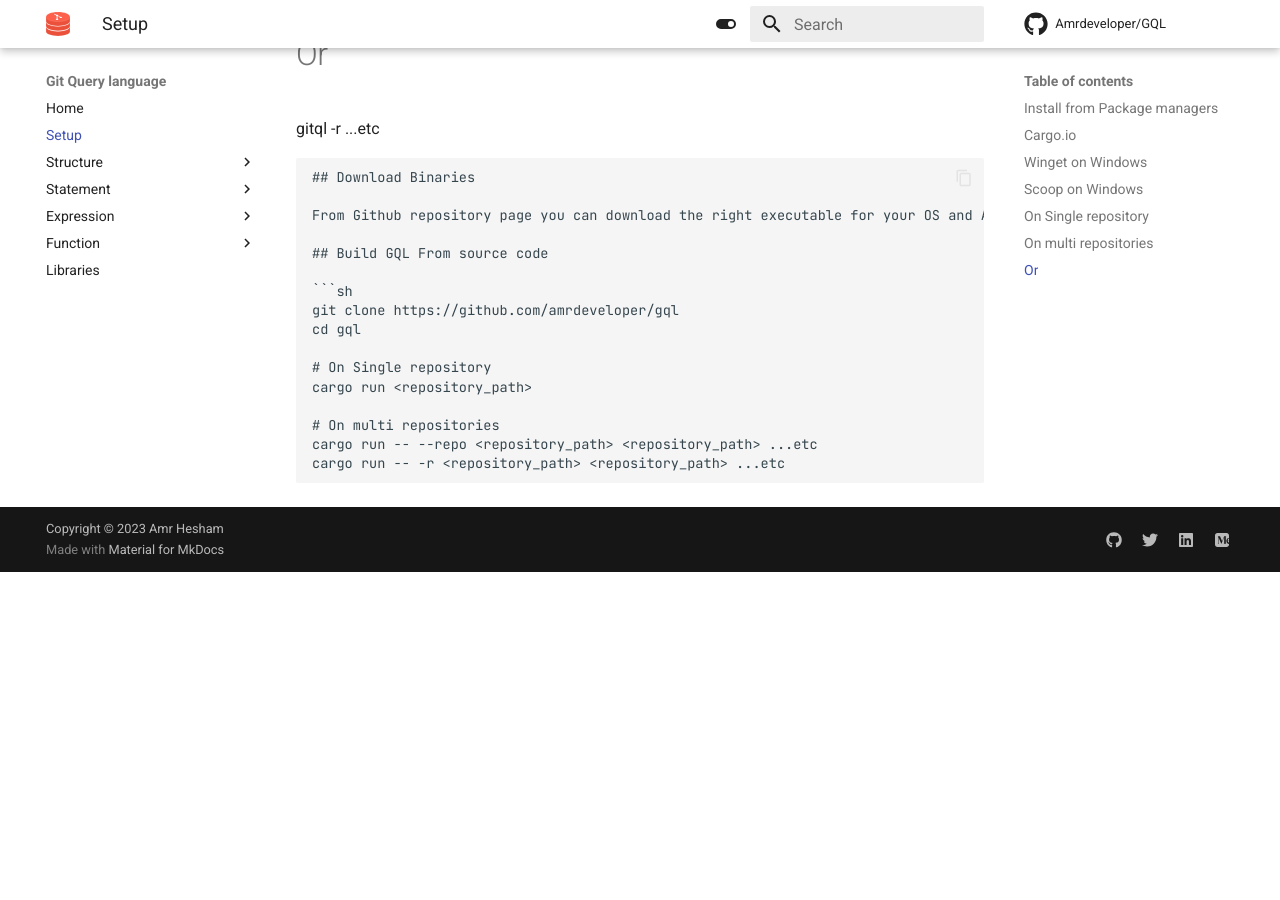
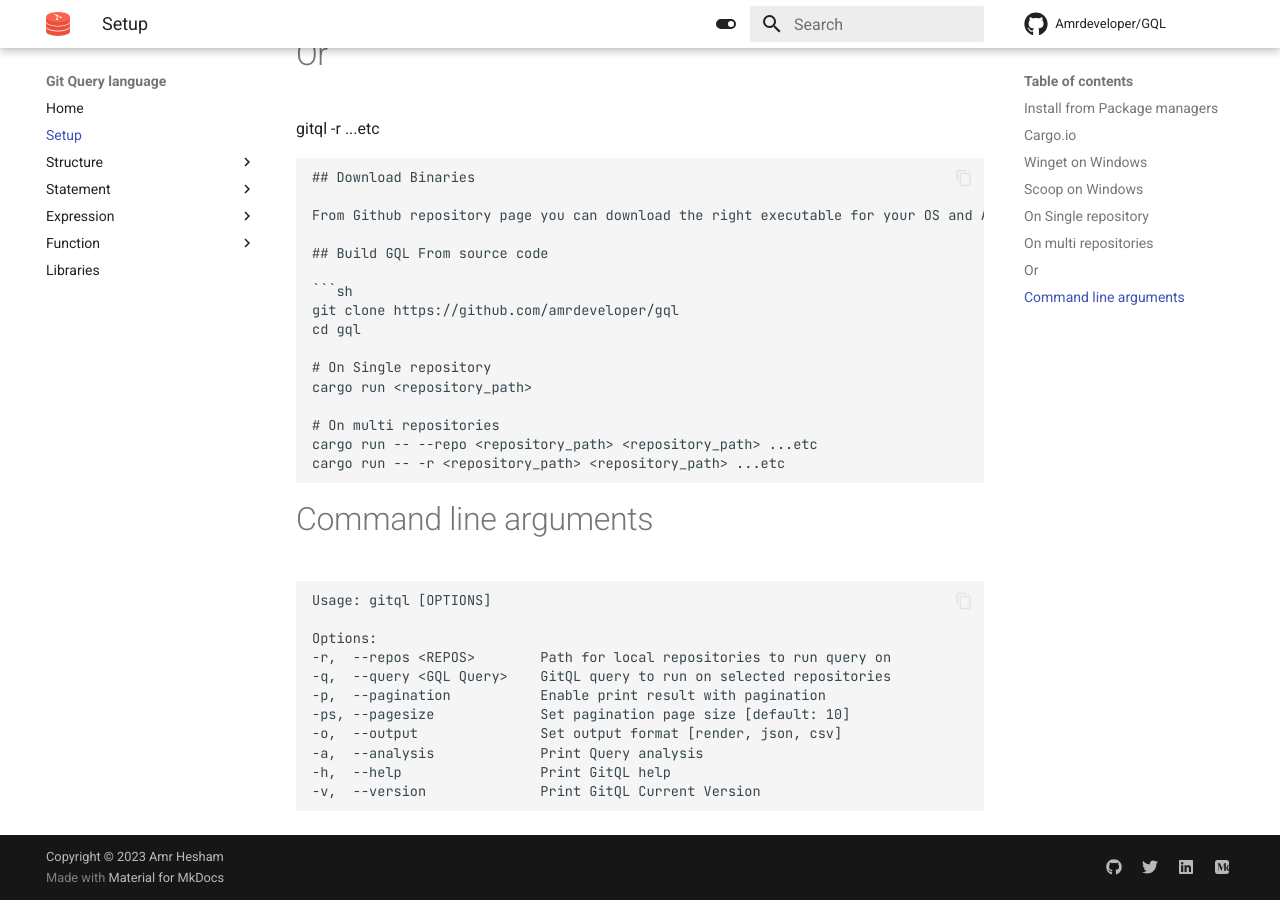
Before and after one commit to AmrDeveloper/GQL, an MkDocs documentation site: the page built from docs/setup.md, in a window 1280 px wide and 900 px high, scrolled down 794 px. Built offline with MkDocs 1.6.1 and Material for MkDocs 9.7.7, drawn with Linux system fonts in a browser that asks for light colours; comment, search, counter and statistics services are not loaded; before the commit the page ends 1366 px from its top, so only the background shows below that.

Commit message:
feat: Update docs to add cli args

````diff
--- a/docs/setup.md
+++ b/docs/setup.md
@@ -45,3 +45,19 @@ cargo run <repository_path>
 cargo run -- --repo <repository_path> <repository_path> ...etc
 cargo run -- -r <repository_path> <repository_path> ...etc
 ```
+
+# Command line arguments
+
+```
+Usage: gitql [OPTIONS]
+
+Options:
+-r,  --repos <REPOS>        Path for local repositories to run query on
+-q,  --query <GQL Query>    GitQL query to run on selected repositories
+-p,  --pagination           Enable print result with pagination
+-ps, --pagesize             Set pagination page size [default: 10]
+-o,  --output               Set output format [render, json, csv]
+-a,  --analysis             Print Query analysis
+-h,  --help                 Print GitQL help
+-v,  --version              Print GitQL Current Version
+```
````
